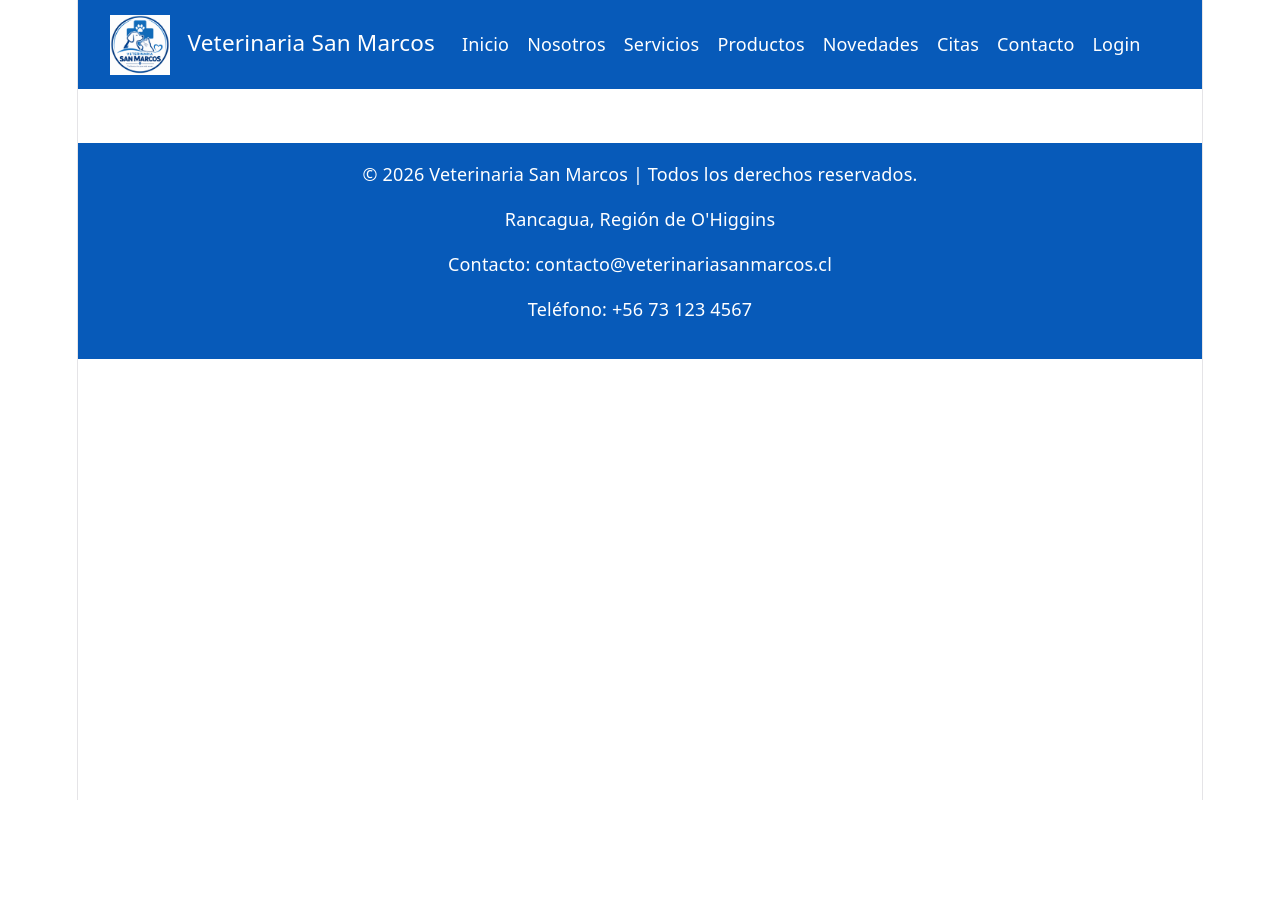
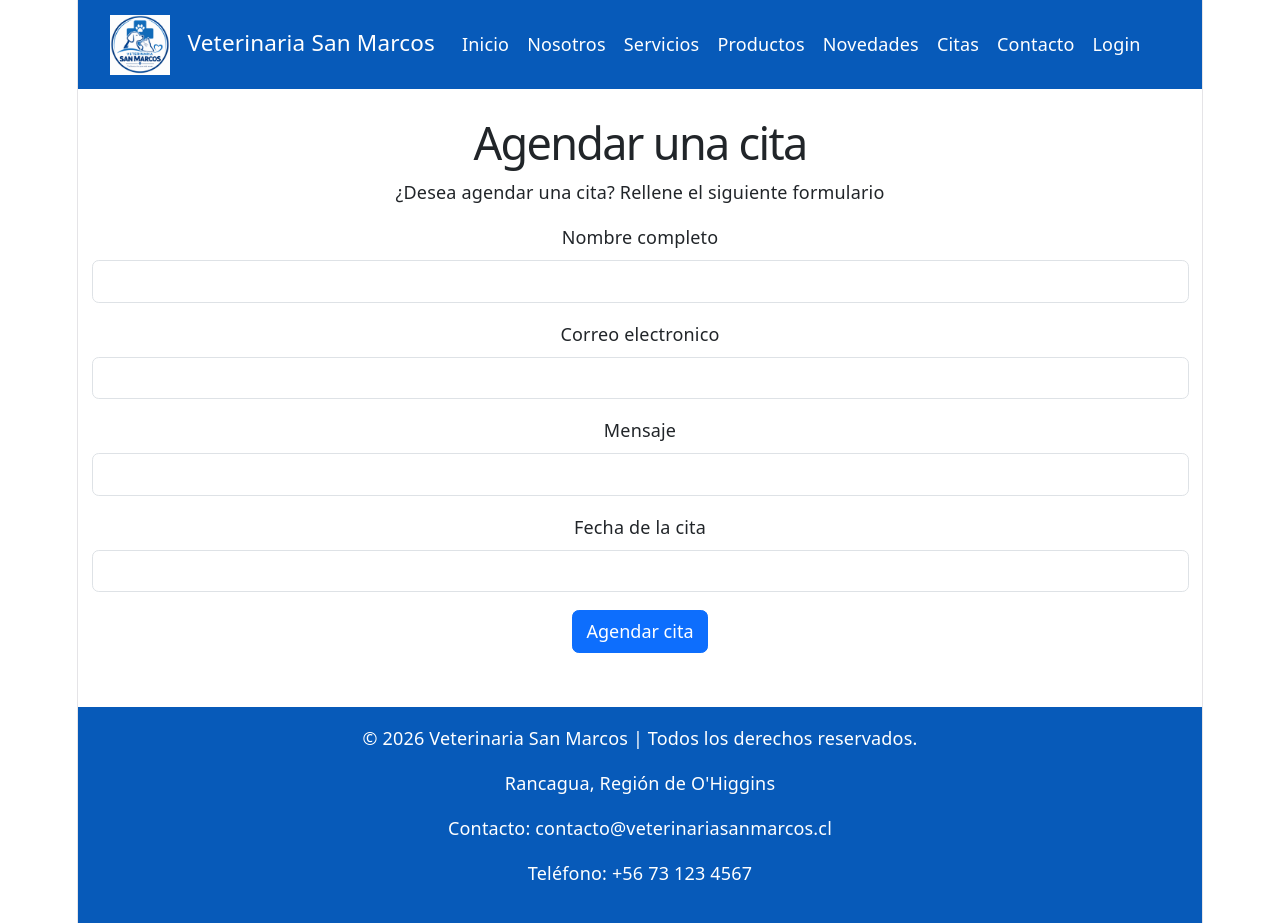
Before and after one commit to Fr4nc0-G0nz4l3z/ProyectoFullstack2_Veterinaria, a React (Vite) app: page /citas in a window 1280 px wide. Before the commit the page ends 800 px from the top, so only its background shows below. Built offline with nearby package versions, Linux system fonts and the light colour scheme.

Commit message:
se agrego un nuevo campo formularioCitas

```diff
--- a/package.json
+++ b/package.json
@@ -14,7 +14,7 @@
     "bootstrap": "^5.3.8",
     "react": "^19.2.8",
     "react-dom": "^19.2.8",
-    "react-router-dom": "^7.18.4"
+    "react-router-dom": "^6.30.6"
   },
   "devDependencies": {
     "@eslint/js": "^10.0.1",
--- a/src/App.tsx
+++ b/src/App.tsx
@@ -9,6 +9,8 @@ import Nosotros from './paginas/Nosotros'
 import Footer from './componentes/organismos/Footer'
 import DetalleProductoM from './paginas/DetalleProductoM'
 import Servicios from './paginas/Servicios'
+import Novedades from './paginas/Novedades'
+import Citas from './paginas/Citas'
 
 
 
@@ -50,6 +52,16 @@ function App() {
           path="/servicios"
           element={<Servicios/>}
         />
+        <Route
+          path="/novedades"
+          element={<Novedades/>}
+        />
+        <Route
+          path="/citas"
+          element={<Citas/>}
+        />
+
+
       </Routes>
 
       <Footer />
--- /dev/null
+++ b/src/componentes/organismos/FormularioCitas.tsx
@@ -0,0 +1,71 @@
+import CampoFormulario from "../moleculas/CampoFormulario";
+import { useState } from "react";
+
+function FormularioCitas(){
+    const [nombreU, setNombreU] = useState("")
+    const [correo, setCorreo] = useState("")
+    const [motivoCita, setMotivoCita] = useState("")
+    const [fechaCita, setFechaCita] = useState("")
+
+    const manejarEnvio = (e: React.SubmitEvent<HTMLFormElement>) => {
+        e.preventDefault()
+        if (nombreU.trim() === ""){
+            alert("Debe ingresar su nombre")
+            return
+        }
+        if (correo.trim() === ""){
+            alert("Debe ingresar su correo")
+            return
+        }
+        if(!/^[^\s@]+@[^\s@]+\.[^\s@]+$/.test(correo)){
+            alert("Ingrese un correo valido")
+            return
+        }
+        if (motivoCita.trim() === ""){
+            alert("Debe ingresar al menos una linea de mensaje")
+            return
+        }
+        if (fechaCita.trim() === ""){
+            alert("Debe ingresar al menos una fecha valida")
+            return
+        }
+        alert("Su cita se agendo correctamente")
+    }
+
+    return(
+        <form onSubmit={manejarEnvio} noValidate>
+            <CampoFormulario
+            etiqueta="Nombre completo"
+            tipo="text"
+            nombre="nombre"
+            valor={nombreU}
+            alCambiar={setNombreU}
+            />
+            <CampoFormulario
+            etiqueta="Correo electronico"
+            tipo="email"
+            nombre="correo"
+            valor={correo}
+            alCambiar={setCorreo}
+            />
+            <CampoFormulario
+            etiqueta="Mensaje"
+            tipo="text"
+            nombre="mensaje"
+            valor={motivoCita}
+            alCambiar={setMotivoCita}
+            />
+            <CampoFormulario
+                etiqueta="Fecha de la cita"
+                tipo="fecha"
+                nombre="fecha"
+                valor={fechaCita}
+                alCambiar={setFechaCita}
+            />
+            <button type="submit" className="btn btn-primary">
+                Agendar cita
+            </button>
+        </form>
+    )
+}
+export default FormularioCitas
--- a/src/componentes/organismos/Navbar.tsx
+++ b/src/componentes/organismos/Navbar.tsx
@@ -23,7 +23,7 @@ function Navbar() {
                 <div className="collapse navbar-collapse" id="navbarNav">
                     <div className="navbar-nav">
 
-                        <Link className="nav-link text-white" to="/">
+                        <Link className="nav-link text-white" to="/inicio">
                             Inicio
                         </Link>
 
--- a/src/paginas/Citas.tsx
+++ b/src/paginas/Citas.tsx
@@ -1,13 +1,14 @@
+import FormularioCitas from "../componentes/organismos/FormularioCitas"
 function Citas(){
     return(
         <div className="container mt-4">
-            <h1>Citas</h1>
-            <p>
+            <h1>Agendar una cita</h1>
 
-            </p>
-            <p>
+            <p>¿Desea agendar una cita? Rellene el siguiente formulario</p>
 
-            </p>
+            <FormularioCitas />
+
+
         </div>
     )
 }
--- a/src/paginas/DetalleProductoM.tsx
+++ b/src/paginas/DetalleProductoM.tsx
@@ -21,7 +21,7 @@ const productosM= [
         titulo:"Metrobay 250mg",
         descripcion:"Metronidazol",
         precio:1500,
-        imagen:"/public/img/metrobay.jpg"
+        imagen:"/public/img/metronidazol.jpg"
     }
 ]
 
--- a/src/paginas/ProductosM.tsx
+++ b/src/paginas/ProductosM.tsx
@@ -25,7 +25,7 @@ function ProductosM(){
                 />
 
                 <CardProducto
-                    id={4}
+                    id={3}
                     titulo="Metrobay 250mg"
                     descripcion="Metronidazol"
                     precio={1500}
```
Also changed, not shown: 1 other file (tests, documents, lock files or other folders).
